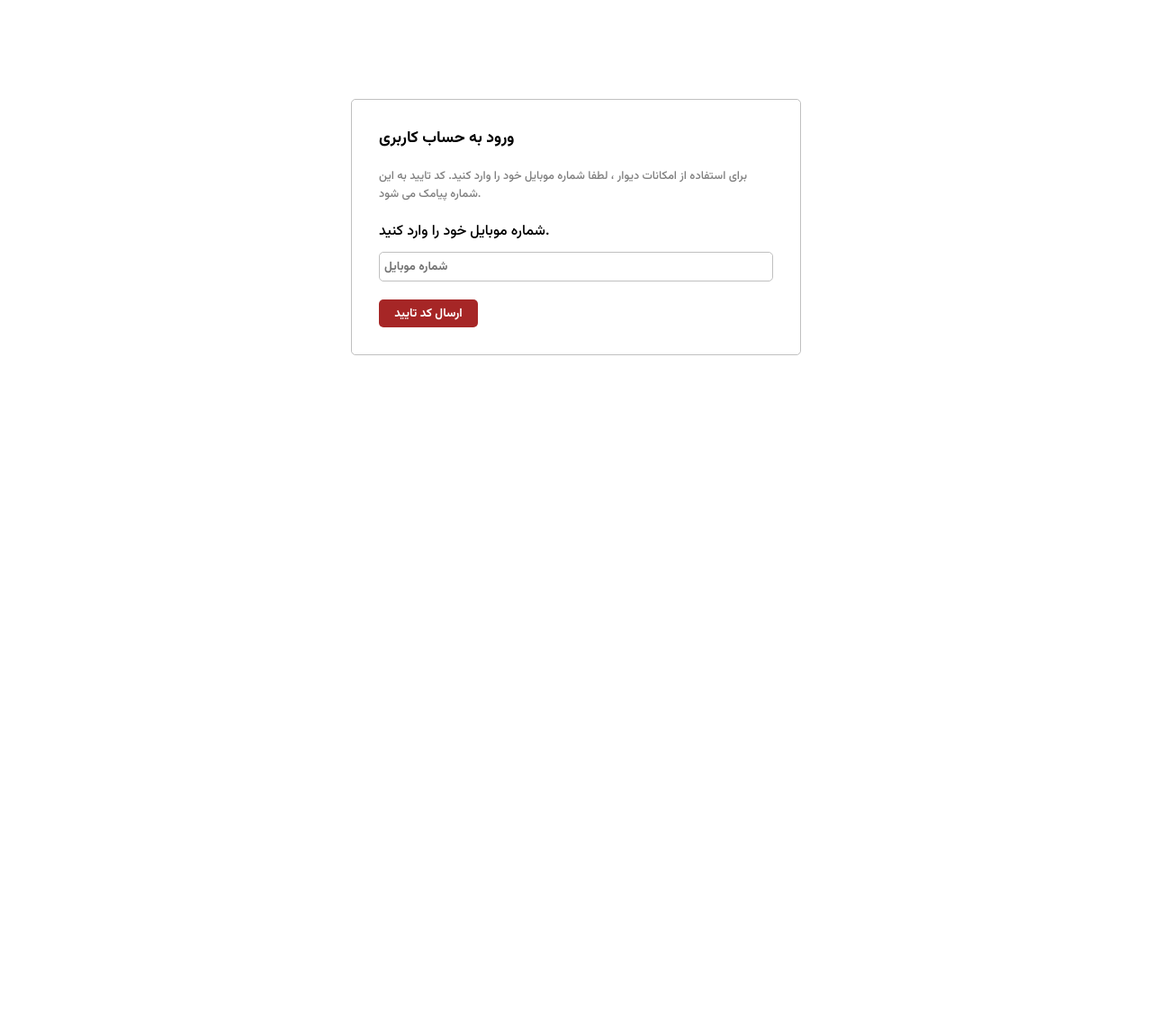
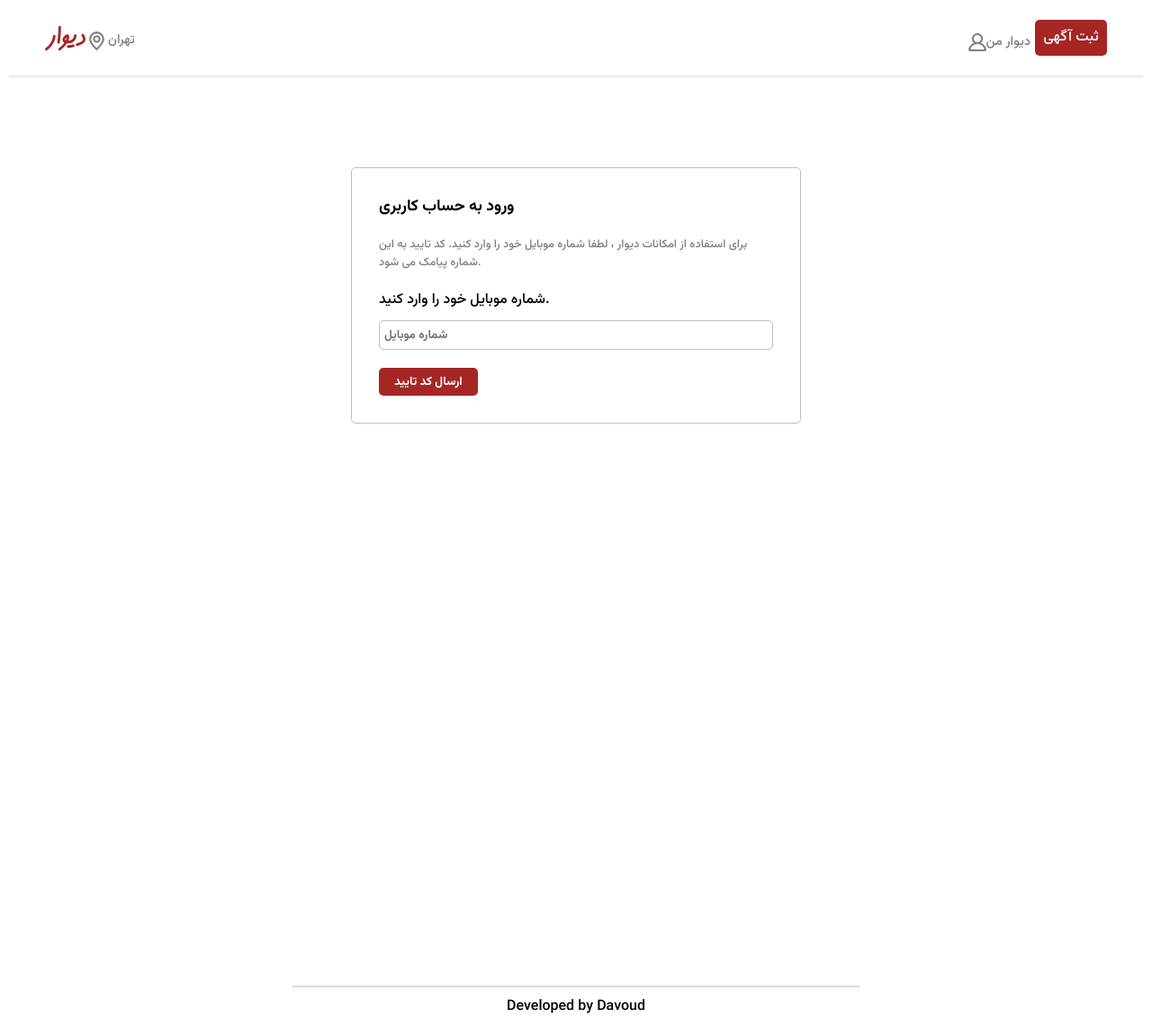
Before and after one commit to A-Khameneh/rjs-divar-front, a React app: page /auth in a window 1280 px wide. Shown: the whole page at 90% size. Before the commit the page ends 800 px from the top, so only its background shows below. Built offline with nearby package versions, Linux system fonts and the light colour scheme; no server answers; the HTML template or start-up script is replaced by a standard one.

Commit message:
layout setups + styles

```diff
--- a/src/App.jsx
+++ b/src/App.jsx
@@ -4,6 +4,7 @@
 import { ReactQueryDevtools } from "@tanstack/react-query-devtools";
 
 import defaultOptions from "./configs/reactQueryConfigs";
+import Layout from "layouts/Layout";
 
 function App() {
 
@@ -15,7 +16,11 @@
 
       <BrowserRouter>
 
-        <Router />
+        <Layout>
+
+          <Router />
+
+        </Layout>
 
       </BrowserRouter>
 
--- a/src/components/templates/CheckOtpForm.module.css
+++ b/src/components/templates/CheckOtpForm.module.css
@@ -33,6 +33,7 @@
     padding: 5px;
     border: 1px, solid, silver;
     border-radius: 5px;
+    outline: none;
 
 }
 
--- a/src/components/templates/SendOtpForm.module.css
+++ b/src/components/templates/SendOtpForm.module.css
@@ -33,6 +33,7 @@
     padding: 5px;
     border: 1px, solid, silver;
     border-radius: 5px;
+    outline: none;
 
 }
 
--- a/src/constants/paths.js
+++ b/src/constants/paths.js
@@ -4,6 +4,7 @@
     "assets",
     "components",
     "configs",
+    "layouts",
     "pages",
     "router",
     "services",
--- /dev/null
+++ b/src/layouts/Footer.jsx
@@ -0,0 +1,13 @@
+import styles from "./Footer.module.css";
+
+export default function Footer() {
+
+    return <footer className={ styles.footer } >
+
+        <div className={ styles.separator }></div>
+
+        <p> Developed by Davoud </p>
+
+    </footer>
+
+}
--- /dev/null
+++ b/src/layouts/Footer.module.css
@@ -0,0 +1,19 @@
+.footer {
+
+    text-align: center;
+    direction: ltr;
+    margin-top: 100px;
+    padding-top: 10px;
+    //border-top: 2px solid rgb(234, 234, 234);
+
+}
+
+.footer .separator {
+
+    width: 50%;
+    height: 2px;
+    background-color: rgb(218, 218, 218);
+    margin: 0 auto;
+    margin-bottom: 10px;
+
+}
--- /dev/null
+++ b/src/layouts/Header.jsx
@@ -0,0 +1,40 @@
+import { Link } from "react-router-dom";
+
+import styles from "./Header.module.css";
+
+export default function Header() {
+
+    return <header className={ styles.header } >
+
+        <div>
+
+            <Link to="/" > <img src="divar.svg" alt="divar" className={ styles.logo } /> </Link>
+            <span>
+
+                <img src="location.svg" alt="location" />
+                <p>تهران</p>
+
+            </span>
+
+        </div>
+
+        <div>
+
+            <Link to="/auth" >
+
+                <span>
+
+                    <img src="profile.svg" alt="profile" />
+                    <p> دیوار من </p>
+
+                </span>
+
+            </Link>
+
+            <Link to="/dashboard" className={ styles.button } > ثبت آگهی </Link>
+
+        </div>
+
+    </header>
+
+}
--- /dev/null
+++ b/src/layouts/Header.module.css
@@ -0,0 +1,52 @@
+.header{
+
+    display: flex;
+    justify-content: space-between;
+    align-items: center;
+    border-bottom: 2px solid rgb(234, 234, 234);
+    padding: 10px 0;
+    margin-botton: 20px;
+
+}
+
+.logo {
+
+    width: 45px;
+    margin-left: 40px;
+
+}
+
+.header div {
+
+    display: flex;
+
+}
+
+.header span {
+
+    display: flex;
+    align-items: center;
+    color: grey;
+    height: 50px;
+
+}
+
+.header span p {
+
+    margin-right: 5px;
+    font-size: 0.9rem;
+
+}
+
+.button {
+
+    background-color: #a62626;
+    color: #fff;
+    height: 40px;
+    width: 80px;
+    line-height: 40px;
+    text-align: center;
+    border-radius: 5px;
+    margin-right: 40px;
+
+}
--- /dev/null
+++ b/src/layouts/Layout.jsx
@@ -0,0 +1,25 @@
+import Header from "layouts/Header";
+import Footer from "layouts/Footer";
+
+import styles from "./Layout.module.css";
+
+export default function Layout({ children }) {
+
+    return (
+
+        <>
+
+            <Header />
+
+                <div className={ styles.main } >
+
+                    {children}
+
+                </div>
+
+            <Footer />
+
+        </>
+    )
+
+}
--- /dev/null
+++ b/src/layouts/Layout.module.css
@@ -0,0 +1,5 @@
+.main {
+
+    min-height: 100vh;
+
+}
```
